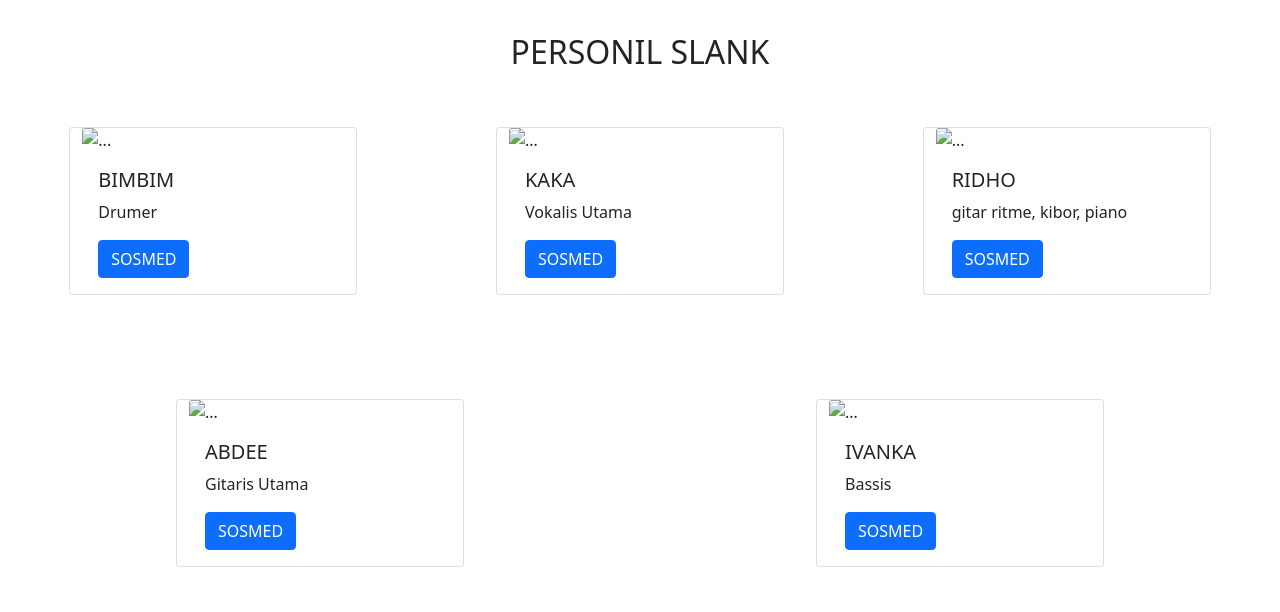
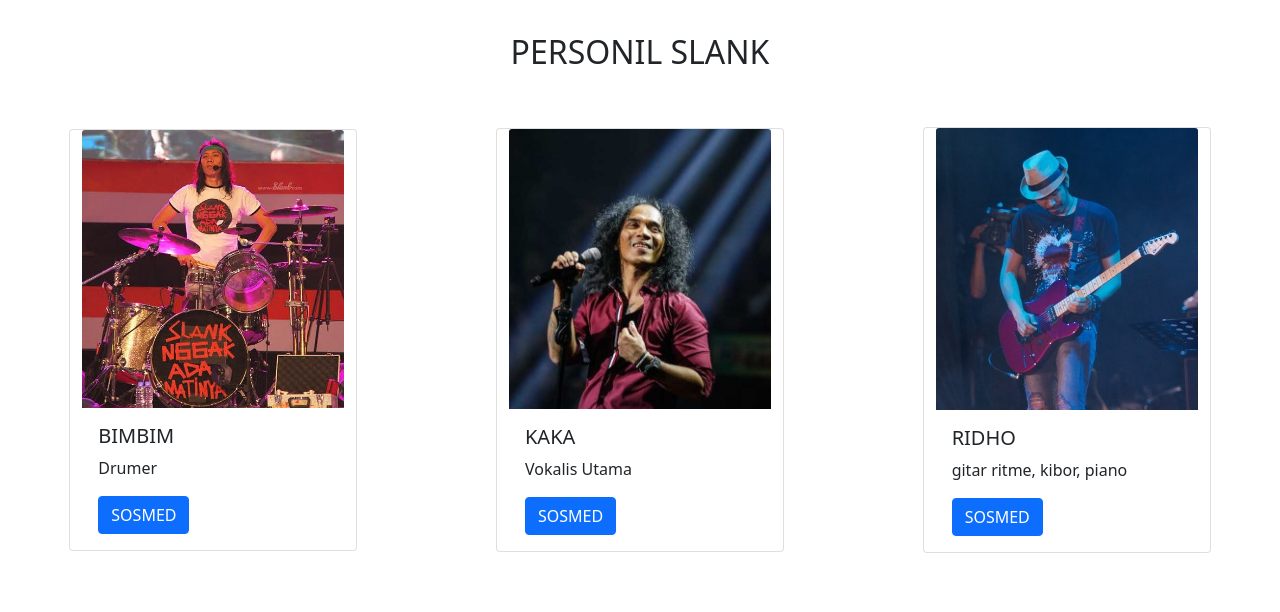
Before and after one commit to Faris252003/desainweb, a plain HTML site: page aboutus.html in a window 1280 px wide. Shown: the part 800-1412 px from the top of the page. Drawn offline with nearby package versions, Linux system fonts and the light colour scheme.

Commit message:
Update aboutus.html

```diff
--- a/aboutus.html
+++ b/aboutus.html
@@ -141,7 +141,7 @@
       <div class="row  m-auto">
 
         <div class="card col-md-4 m-auto" style="width: 18rem">
-          <img src="img/Bimbim-Slank.jpg" class="card-img-top" alt="..." />
+          <img src="img slank/Bimbim-Slank.jpg" class="card-img-top" alt="..." />
           <div class="card-body">
             <h5 class="card-title">BIMBIM</h5>
             <p class="card-text">Drumer</p>
@@ -150,7 +150,7 @@
         </div>
 
         <div class="card col-md-4 m-auto" style="width: 18rem">
-          <img src="img/Kaka-Slank.jpeg" class="card-img-top" alt="..." />
+          <img src="img slank/Kaka-Slank.jpeg" class="card-img-top" alt="..." />
           <div class="card-body">
             <h5 class="card-title">KAKA</h5>
             <p class="card-text">Vokalis Utama</p>
@@ -159,7 +159,7 @@
         </div>
 
         <div class="card col-md-4 m-auto" style="width: 18rem">
-          <img src="img/RIDHO slank.jpg" class="card-img-top" alt="..." />
+          <img src="img slank/RIDHO slank.jpg" class="card-img-top" alt="..." />
           <div class="card-body">
             <h5 class="card-title">RIDHO</h5>
             <p class="card-text">gitar ritme, kibor, piano</p>
@@ -173,7 +173,7 @@
           <div class="row  m-auto">
 
         <div class="card col-md-4 m-auto " style="width: 18rem">
-          <img src="img/Abdee Slank.jpg" class="card-img-top" alt="..." />
+          <img src="img slank/Abdee Slank.jpg" class="card-img-top" alt="..." />
           <div class="card-body">
             <h5 class="card-title">ABDEE</h5>
             <p class="card-text">Gitaris Utama</p>
@@ -182,7 +182,7 @@
         </div>
 
         <div class="card col-md-4  m-auto" style="width: 18rem">
-          <img src="img/Ivanka_SlanK.jpg" class="card-img-top" alt="..." />
+          <img src="img slank/Ivanka_SlanK.jpg" class="card-img-top" alt="..." />
           <div class="card-body">
             <h5 class="card-title">IVANKA</h5>
             <p class="card-text">Bassis</p>
```
